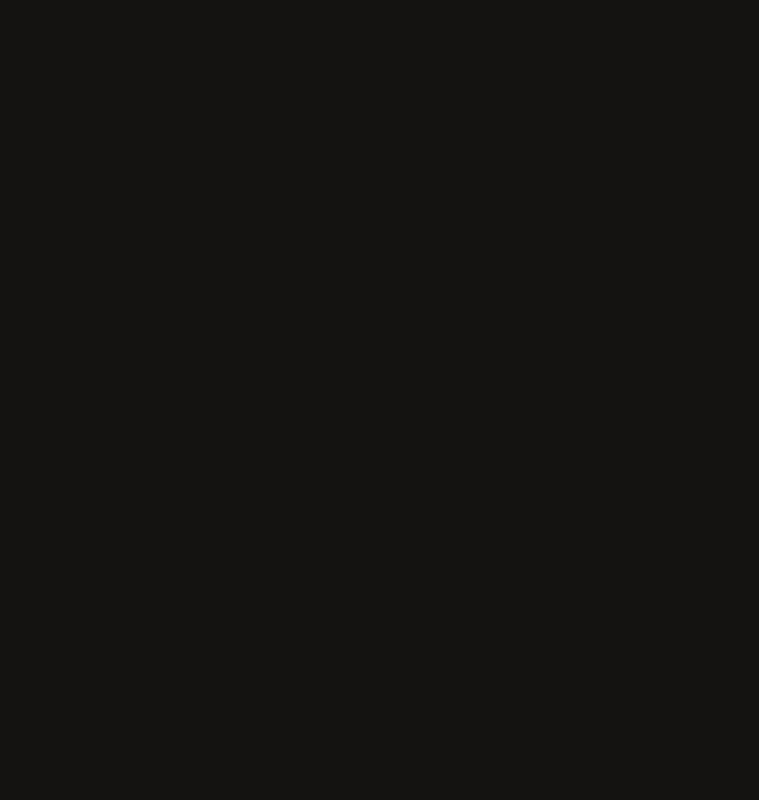
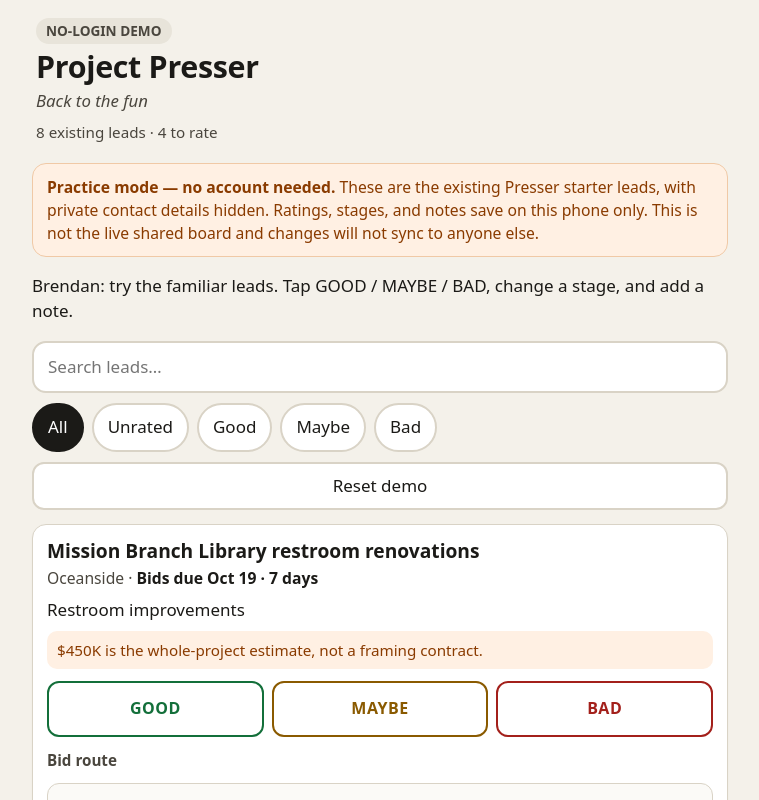
Before and after one commit to dragondirty7-create/Brecin, a Next.js app: page /demo in a window 1280 px wide. Shown: the top 800 px of the page, without its empty margins (260-1019 px from the left). Built offline with nearby package versions, Linux system fonts and the light colour scheme.

Commit message:
Use existing Presser leads in no-login demo with contact details redacted

```diff
--- a/app/demo/page.tsx
+++ b/app/demo/page.tsx
@@ -2,46 +2,36 @@
 
 import { useEffect, useMemo, useState } from "react";
 import LeadCard from "../../components/LeadCard";
+import seed from "../../data/seed.json";
 import { counts, filterProjects, sortProjects, type VerdictFilter } from "../../lib/leads";
 import type { Note, Profile, Project, Route, Stage, Verdict } from "../../lib/types";
 
-const STORAGE_KEY = "presser-demo-only-v1";
+const STORAGE_KEY = "presser-demo-existing-leads-v2";
 const DEMO_USER: Profile = { id: "demo-brendan", display_name: "Brendan (demo)", role: "reviewer" };
 
-function sampleRoute(id: string, projectId: string, contractor: string, tradeScope: string): Route {
-  return {
-    id, project_id: projectId, contractor, trade_scope: tradeScope,
-    source_url: null, original_ad_url: null, date_posted: null, date_checked: null,
-    how_to_reply: "Demo only. There is no real solicitation.",
-    contact_name: null, phone: null, email: null,
-    verification_note: "SAMPLE DATA — not an actual bid or customer.",
-    bid_status: null, stage: "new", updated_by: null, updated_at: null,
-  };
-}
-
-function sampleProject(
-  id: string, name: string, city: string, scope: string, deadline: string,
-  routes: [string, string][]
-): Project {
-  return {
-    id, name: "SAMPLE — " + name, city, kind: "bid", scope, size: null,
-    deadline, est_value: null, value_confirmed: false,
-    value_note: "Practice lead — not a real job.", verdict: null,
-    verdict_by: null, verdict_at: null, archived: false,
-    created_at: "2026-10-14T12:00:00Z",
-    routes: routes.map(([contractor, tradeScope], i) =>
-      sampleRoute(id + "-route-" + i, id, contractor, tradeScope)),
-  };
-}
-
-const SAMPLE_PROJECTS: Project[] = [
-  sampleProject("sample-a", "Townhome Framing", "San Marcos", "Review framing takeoff and bid route.", "2026-10-23",
-    [["Example GC Alpha", "Wood framing"], ["Example GC Beta", "Rough carpentry"]]),
-  sampleProject("sample-b", "Retail Buildout", "Vista", "Check schedule, crew capacity, and requirements.", "2026-10-27",
-    [["Example GC Gamma", "Interior framing"]]),
-  sampleProject("sample-c", "Home Addition", "Oceanside", "Review scope, drawings, and next steps.", "2026-11-02",
-    [["Example GC Delta", "Addition and structural framing"]]),
-];
+// Use the existing lead list as the test fixture, never the live database.
+// Remove contact information and outside links from this anonymously accessible demo.
+const SAMPLE_PROJECTS: Project[] = seed.projects.map((p) => ({
+  ...p,
+  verdict: null,
+  verdict_by: null,
+  verdict_at: null,
+  archived: false,
+  routes: p.routes.map((r) => ({
+    ...r,
+    project_id: p.id,
+    source_url: null,
+    original_ad_url: null,
+    how_to_reply: "Sign in to the private board for real contact details.",
+    contact_name: null,
+    phone: null,
+    email: null,
+    verification_note: "DEMO — same lead, but private contact details are hidden.",
+    stage: "new" as Stage,
+    updated_by: null,
+    updated_at: null,
+  })),
+})) as unknown as Project[];
 
 type DemoState = { projects: Project[]; notes: Note[] };
 const FILTERS: { id: VerdictFilter; label: string }[] = [
@@ -126,18 +116,18 @@
         <span className="badge">NO-LOGIN DEMO</span>
         <h1 className="title">Project Presser</h1>
         <p className="motto">Back to the fun</p>
-        <p className="stats">{stats.projects} sample projects · {stats.unrated} to rate</p>
+        <p className="stats">{stats.projects} existing leads · {stats.unrated} to rate</p>
       </header>
       <p className="banner" role="status">
-        <strong>Practice mode — no account needed.</strong> All projects and contractors here are invented.
-        Ratings, stages, and notes save on this phone only. This is not your real board
+        <strong>Practice mode — no account needed.</strong> These are the existing Presser starter leads, with private contact details hidden.
+        Ratings, stages, and notes save on this phone only. This is not the live shared board
         and changes will not sync to anyone else.
       </p>
-      <p>Brendan: pick a lead, tap GOOD / MAYBE / BAD, change its stage, and add a note.</p>
+      <p>Brendan: try the familiar leads. Tap GOOD / MAYBE / BAD, change a stage, and add a note.</p>
       <div className="tools">
-        <label className="sr" htmlFor="demo-search">Search sample leads</label>
+        <label className="sr" htmlFor="demo-search">Search leads</label>
         <input id="demo-search" className="search" type="search"
-          placeholder="Search sample leads…" value={query}
+          placeholder="Search leads…" value={query}
           onChange={(e) => setQuery(e.target.value)} />
         <div className="chips" role="group" aria-label="Filter sample leads by rating">
           {FILTERS.map((f) => (
@@ -147,7 +137,7 @@
         </div>
         <button type="button" className="ghost" onClick={() => {
           setProjects(SAMPLE_PROJECTS); setNotes([]); setQuery(""); setFilter("all");
-          message("Sample leads reset on this phone.");
+          message("Demo ratings and notes reset on this phone.");
         }}>Reset demo</button>
       </div>
       {!ready ? <p className="empty">Loading demo…</p> : visible.length === 0
```
